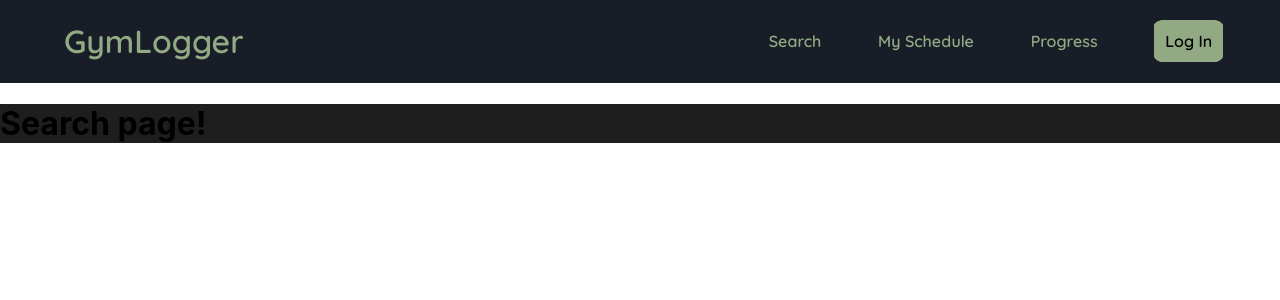
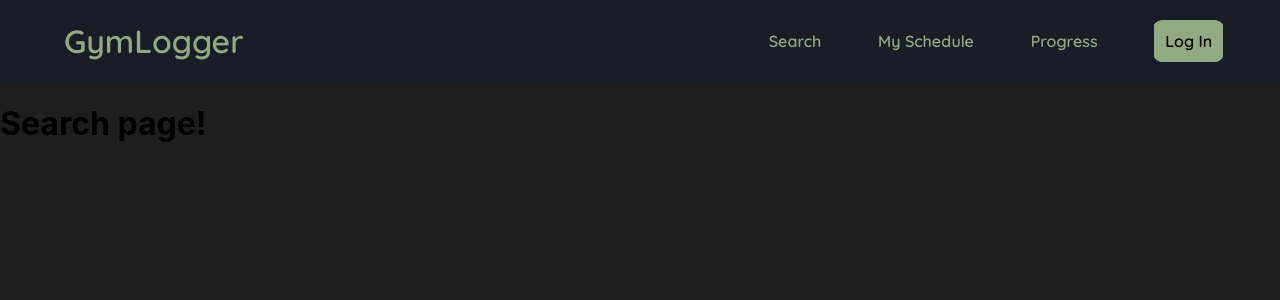
Before and after one commit to JordyVeermeer/gymlogger, a React (Create React App) app in the folder gymlogger-react/: page /search in a window 1280 px wide. Shown: the top 300 px of the page. Built offline with nearby package versions, Linux system fonts and the light colour scheme.

Commit message:
layout fix

```diff
--- a/gymlogger-react/package.json
+++ b/gymlogger-react/package.json
@@ -6,8 +6,10 @@
     "@testing-library/jest-dom": "^5.16.5",
     "@testing-library/react": "^13.4.0",
     "@testing-library/user-event": "^13.5.0",
+    "axios": "^1.3.4",
     "react": "^18.2.0",
     "react-dom": "^18.2.0",
+    "react-icons": "^4.8.0",
     "react-router-dom": "^6.9.0",
     "react-scripts": "5.0.1",
     "web-vitals": "^2.1.4"
--- a/gymlogger-react/src/components/root.css
+++ b/gymlogger-react/src/components/root.css
@@ -1,3 +1,4 @@
 .layout {
-    height: 100%;
+    display: flex;
+    flex-direction: column;
 }
--- a/gymlogger-react/src/index.css
+++ b/gymlogger-react/src/index.css
@@ -11,3 +11,7 @@ code {
   font-family: source-code-pro, Menlo, Monaco, Consolas, 'Courier New',
     monospace;
 }
+
+html, body, #root, #root>div {
+  height: 100%;
+}
--- /dev/null
+++ b/gymlogger-react/src/values/colors.js
@@ -0,0 +1,4 @@
+export const COLORS = {
+    darkBlue: "#181D27",
+    green: "#92AA83",
+};
```
Also changed, not shown: gymlogger-react/src/api/exercises.js (added, +8 -0 lines), gymlogger-react/src/components/searchpage/Searchpage.jsx (+5 -2 lines), gymlogger-react/public/manifest.json, 2 other files (tests, documents, lock files or other folders).
